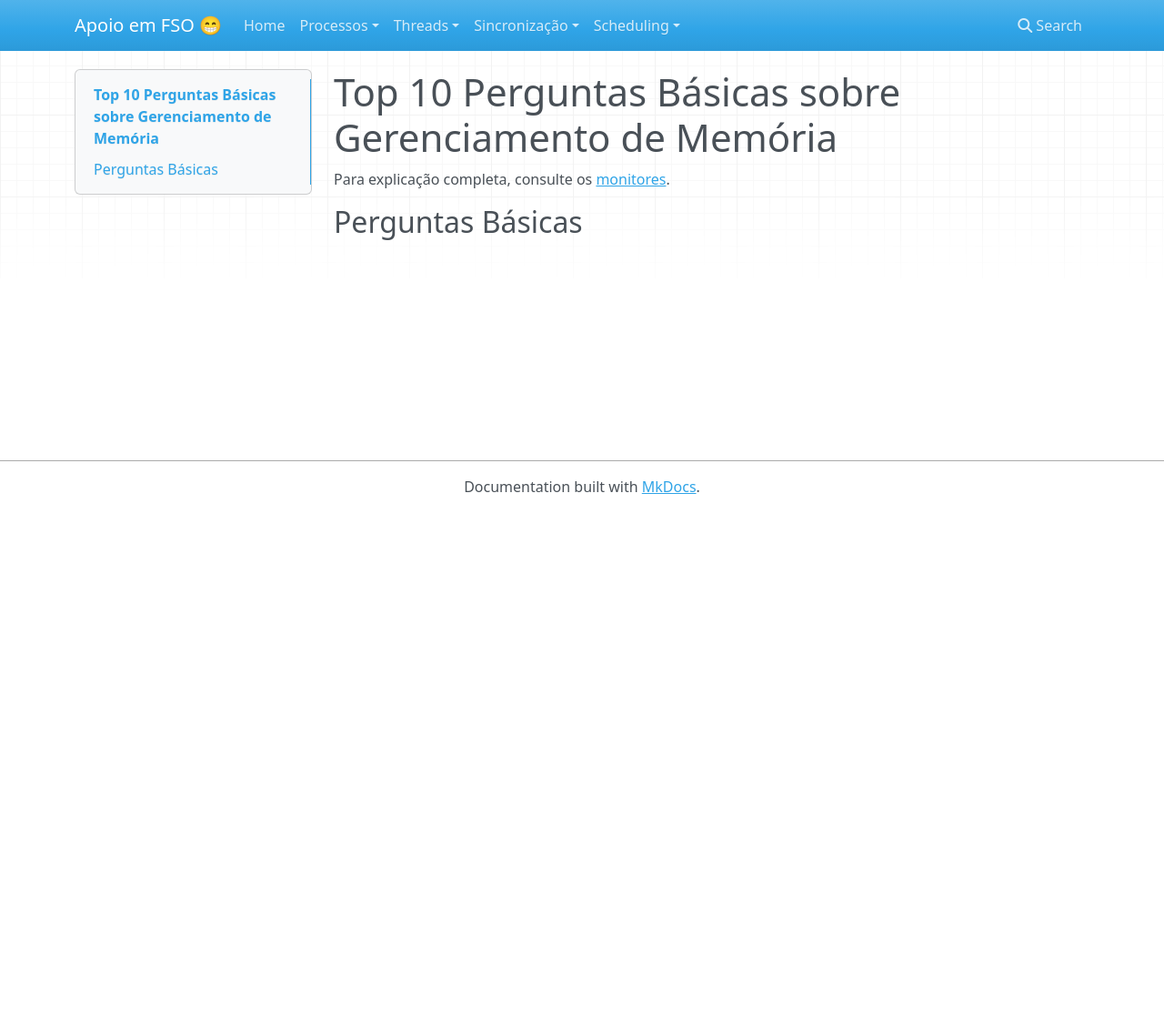
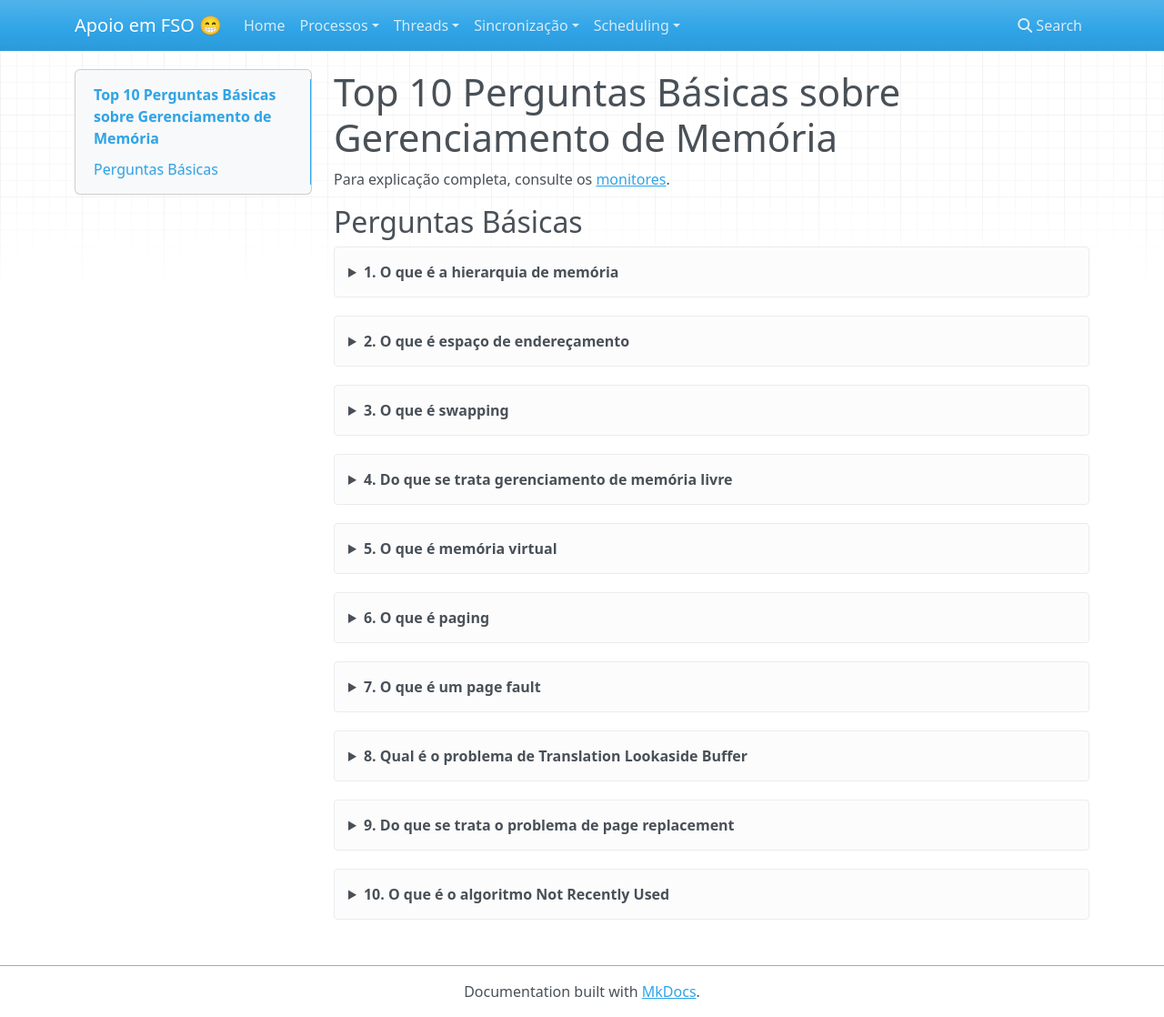
Before and after one commit to caio-venancio/fso-apoio, an MkDocs documentation site: the page built from docs/Memória/top-10-basico-memoria.md, in a window 1280 px wide and 1118 px high. Shown: the whole window at 91% size. Built offline with MkDocs 1.6.1, drawn with Linux system fonts in a browser that asks for light colours; nearby versions of some CDN libraries.

Commit message:
feat: adicionar as perguntas de gerenciamento de memória

```diff
--- a/docs/Memória/top-10-basico-memoria.md
+++ b/docs/Memória/top-10-basico-memoria.md
@@ -3,3 +3,104 @@
 Para explicação completa, consulte os [monitores]().
 
 ## Perguntas Básicas
+
+<details>
+    <summary>1. O que é a hierarquia de memória</summary>
+    <br><p></p>
+    <div style="background-color: #EEE;">
+        <span>Referência na página xx do livro Modern Operating Systems 5ª edição por Tanenbaum e Bos</span><br>
+        <span style="color: #888;font-size: 0.8em;"></span>
+    </div>
+</details>
+
+<details>
+    <summary>2. O que é espaço de endereçamento</summary>
+    <br><p></p>
+    <div style="background-color: #EEE;">
+        <span>Referência na página xx do livro Modern Operating Systems 5ª edição por Tanenbaum e Bos</span><br>
+        <span style="color: #888;font-size: 0.8em;"></span>
+    </div>
+</details>
+
+<details>
+    <summary>3. O que é swapping</summary>
+    <br><p></p>
+    <div style="background-color: #EEE;">
+        <span>Referência na página xx do livro Modern Operating Systems 5ª edição por Tanenbaum e Bos</span><br>
+        <span style="color: #888;font-size: 0.8em;"></span>
+    </div>
+</details>
+
+<details>
+    <summary>4. Do que se trata gerenciamento de memória livre</summary>
+    <br><p></p>
+    <div style="background-color: #EEE;">
+        <span>Referência na página xx do livro Modern Operating Systems 5ª edição por Tanenbaum e Bos</span><br>
+        <span style="color: #888;font-size: 0.8em;"></span>
+    </div>
+</details>
+
+<details>
+    <summary>5. O que é memória virtual</summary>
+    <br><p></p>
+    <div style="background-color: #EEE;">
+        <span>Referência na página xx do livro Modern Operating Systems 5ª edição por Tanenbaum e Bos</span><br>
+        <span style="color: #888;font-size: 0.8em;"></span>
+    </div>
+</details>
+
+<details>
+    <summary>6. O que é paging</summary>
+    <br><p></p>
+    <div style="background-color: #EEE;">
+        <span>Referência na página xx do livro Modern Operating Systems 5ª edição por Tanenbaum e Bos</span><br>
+        <span style="color: #888;font-size: 0.8em;"></span>
+    </div>
+</details>
+
+<details>
+    <summary>7. O que é um page fault</summary>
+    <br><p></p>
+    <div style="background-color: #EEE;">
+        <span>Referência na página xx do livro Modern Operating Systems 5ª edição por Tanenbaum e Bos</span><br>
+        <span style="color: #888;font-size: 0.8em;"></span>
+    </div>
+</details>
+
+<details>
+    <summary>8. Qual é o problema de Translation Lookaside Buffer</summary>
+    <br><p></p>
+    <div style="background-color: #EEE;">
+        <span>Referência na página xx do livro Modern Operating Systems 5ª edição por Tanenbaum e Bos</span><br>
+        <span style="color: #888;font-size: 0.8em;"></span>
+    </div>
+</details>
+
+<details>
+    <summary>9. Do que se trata o problema de page replacement</summary>
+    <br><p></p>
+    <div style="background-color: #EEE;">
+        <span>Referência na página xx do livro Modern Operating Systems 5ª edição por Tanenbaum e Bos</span><br>
+        <span style="color: #888;font-size: 0.8em;"></span>
+    </div>
+</details>
+
+<details>
+    <summary>10. O que é o algoritmo Not Recently Used</summary>
+    <br><p></p>
+    <div style="background-color: #EEE;">
+        <span>Referência na página xx do livro Modern Operating Systems 5ª edição por Tanenbaum e Bos</span><br>
+        <span style="color: #888;font-size: 0.8em;"></span>
+    </div>
+</details>
+
+<!-- P3.3 – O que é a hierarquia de memóriaPonto de partida de tudo -->
+<!-- P3.13 – O que é espaço de endereçamentoAbstração fundamental do SO -->
+<!-- P3.20 – O que é swappingSolução clássica de memória insuficiente -->
+<!-- P3.25 – Gerenciamento de memória livreComo o SO controla o que está disponível -->
+<!-- P3.38 – O que é memória virtualConceito mais importante do capítulo -->
+<!-- P3.40 – O que é pagingMecanismo dominante de memória virtual -->
+<!-- P3.46 – O que é um page faultEvento central do funcionamento do paging -->
+<!-- P3.62 – O que é TLBSolução ao gargalo de desempenho do paging -->
+<!-- P3.79 – O problema de page replacementDefine a política de uso da memória física -->
+<!-- P3.85 – O algoritmo NRUAlgoritmo prático mais representativo -->
```
